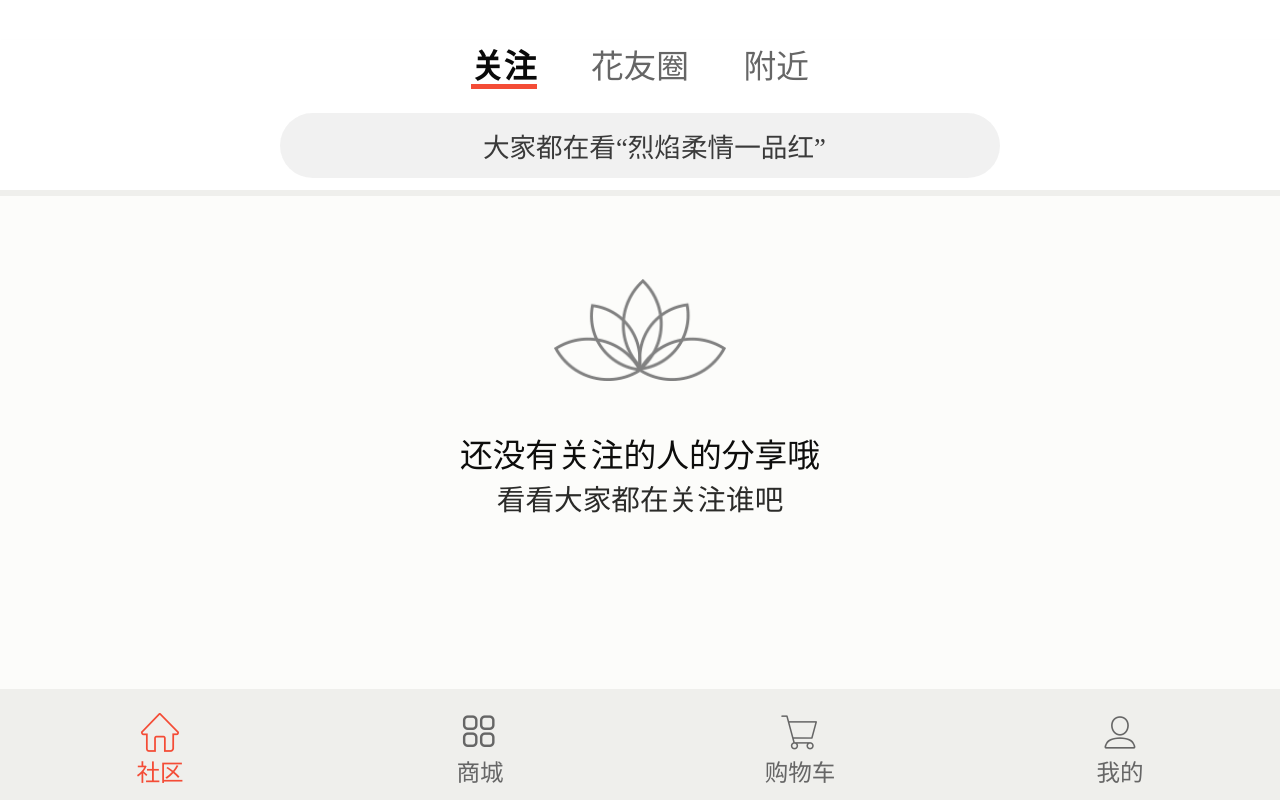
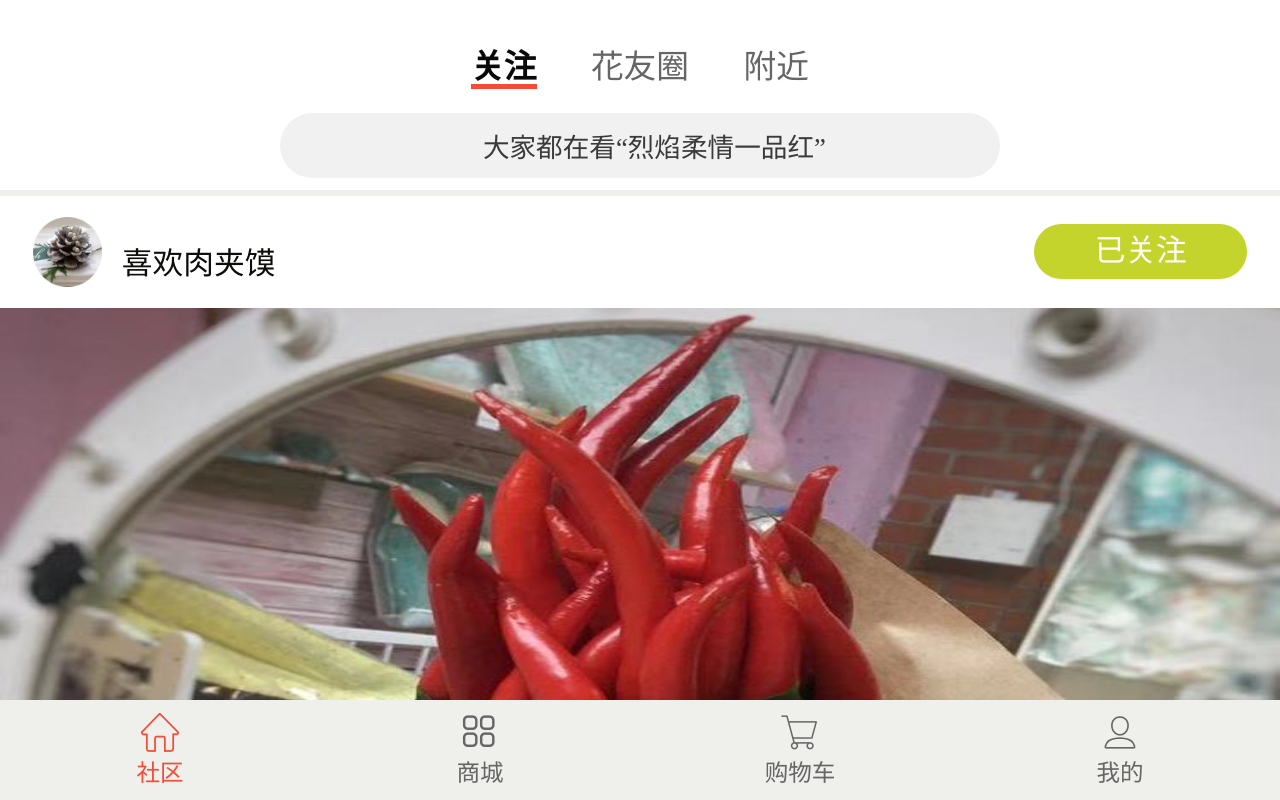
Before and after one commit to 553358664/181901, a Vue app in the folder myapp/: page /#/community/attention in a window 1280 px wide. Built offline with nearby package versions, Linux system fonts and the light colour scheme.

Commit message:
我的关注

```diff
--- a/myapp/src/App.vue
+++ b/myapp/src/App.vue
@@ -15,7 +15,7 @@ export default {
 }
 </script>
 
-<style>
+<style scoped lang="scss">
 #app {
   width: 100%;
   height: 100%;
--- a/myapp/src/components/community/components/attention/exit/index.vue
+++ b/myapp/src/components/community/components/attention/exit/index.vue
@@ -28,6 +28,7 @@ export default {
 </script>
 <style lang="scss" scoped>
 .exit {
+  padding-bottom:2.7rem;
   .exitcontent {
     margin: 0.05rem 0;
   }
--- a/myapp/src/components/community/components/attention/index.vue
+++ b/myapp/src/components/community/components/attention/index.vue
@@ -18,7 +18,7 @@ export default {
   },
   data() {
     return {
-      comName: "None-com"
+      comName: "Exit-com"
     };
   },
   mounted() {
@@ -33,7 +33,7 @@ export default {
 </script>
 <style lang="scss" scoped>
 .wrapper {
-  height: 10.89rem;
+  height: 100%;
   overflow: hidden;
   background:rgba(239,239,236,1);
 }
--- a/myapp/src/components/community/components/attention/none/components/intersted.vue
+++ b/myapp/src/components/community/components/attention/none/components/intersted.vue
@@ -1,8 +1,9 @@
 <template>
     <div class="intersted">
         <div class="interp1">你可能感兴趣的用户</div>
-        <ul>
-            <li class="interlist">
+        <div class="wrapper" ref="tabsWrapper">
+            <ul class="content oul">
+                <li class="interlist" v-for="(item,index) in tabs">
                     <div class="cancel">
                         <img src="../../../../../../assets/community/yq/content_icon_del@2x.png"/>
                     </div>
@@ -10,31 +11,57 @@
                         <img src="../../../../../../assets/community/yq/img_3@2x.png"/>
                     </div>
                     <div class="username">
-                    <span>喜欢肉夹馍</span>
+                        <span>{{item.da3}}</span>
                     </div>
                     <div class="usersign">
-                    <span>大姐姐你喜欢吃青椒吗</span>
+                        <span>{{item.da4}}</span>
                     </div>
                     <div class="addatten">关注</div>
                 </li>
-            <li class="interlist">
-
-            </li>
-            <li class="interlist">
-
-            </li>
             </ul>
+        </div>
     </div>
 </template>
 
 <script>
 import Vuex from "vuex";
+import BScroll from "better-scroll";
 export default {
-
+    mounted(){
+        this.scroll = new BScroll(this.$refs.tabsWrapper,{
+            scrollX: true
+        })
+        console.log(this.scroll);
+    },
+    data() {
+        return {
+            tabs:[
+                    {
+                        da1:"../../../../../../assets/community/yq/content_icon_del@2x.png",
+                        da2:"../../../../../../assets/community/yq/img_3@2x.png",
+                        da3:"喜欢肉夹馍",
+                        da4:"大姐姐你喜欢吃青椒吗"
+                    },
+                    {
+                        da1:"../../../../../../assets/community/yq/content_icon_del@2x.png",
+                        da2:"../../../../../../assets/community/yq/img_3@2x.png",
+                        da3:"喜欢肉夹馍",
+                        da4:"大姐姐你喜欢吃青椒吗"
+                    },
+                    {
+                        da1:"../../../../../../assets/community/yq/content_icon_del@2x.png",
+                        da2:"../../../../../../assets/community/yq/img_3@2x.png",
+                        da3:"喜欢肉夹馍",
+                        da4:"大姐姐你喜欢吃青椒吗"
+                    }
+                ]
+        };
+    }
 }
 </script>
 <style scoped lang="scss">
     .intersted{
+        width: 100%;
         .interp1{
             height: .25rem;
             font-size:.26rem;
@@ -44,10 +71,14 @@ export default {
             margin-left: .3rem;
             margin-top: .4rem;
         }
-        >ul{
+        .wrapper{
+            width: 100%;
+            .oul{
                 width: max-content;
                 margin-top: .3rem;
+                >li:nth-child(1){
                     margin-left: .3rem;
+                }
                 .interlist{
                         float: left;
                         width:2.7rem;
@@ -111,6 +142,6 @@ export default {
                         }
                     }
                 }
-
+        }
     }
 </style>
--- a/myapp/src/components/community/components/header/index.vue
+++ b/myapp/src/components/community/components/header/index.vue
@@ -49,17 +49,13 @@ export default {
 $color:#FCFCFA;
     .fs{
         width:100%;
-        height:1.78rem;
+        height: 100%;
         .header{
             box-shadow:1px 2px 4px 0px rgba(0, 0, 0, 0.06);
             .top{
             height:.32rem;
             width:3.3rem;
             margin:.39rem auto;
-            // display: flex;
-            // align-items: center;
-
-
             ul{
                 height:.48rem;
                 display: flex;
--- a/myapp/src/components/community/index.vue
+++ b/myapp/src/components/community/index.vue
@@ -16,5 +16,7 @@ export default {
 }
 </script>
 <style scoped>
-
+.community{
+    height: 100%;
+}
 </style>
```
Lines whose indentation alone changed are shown as unchanged.
